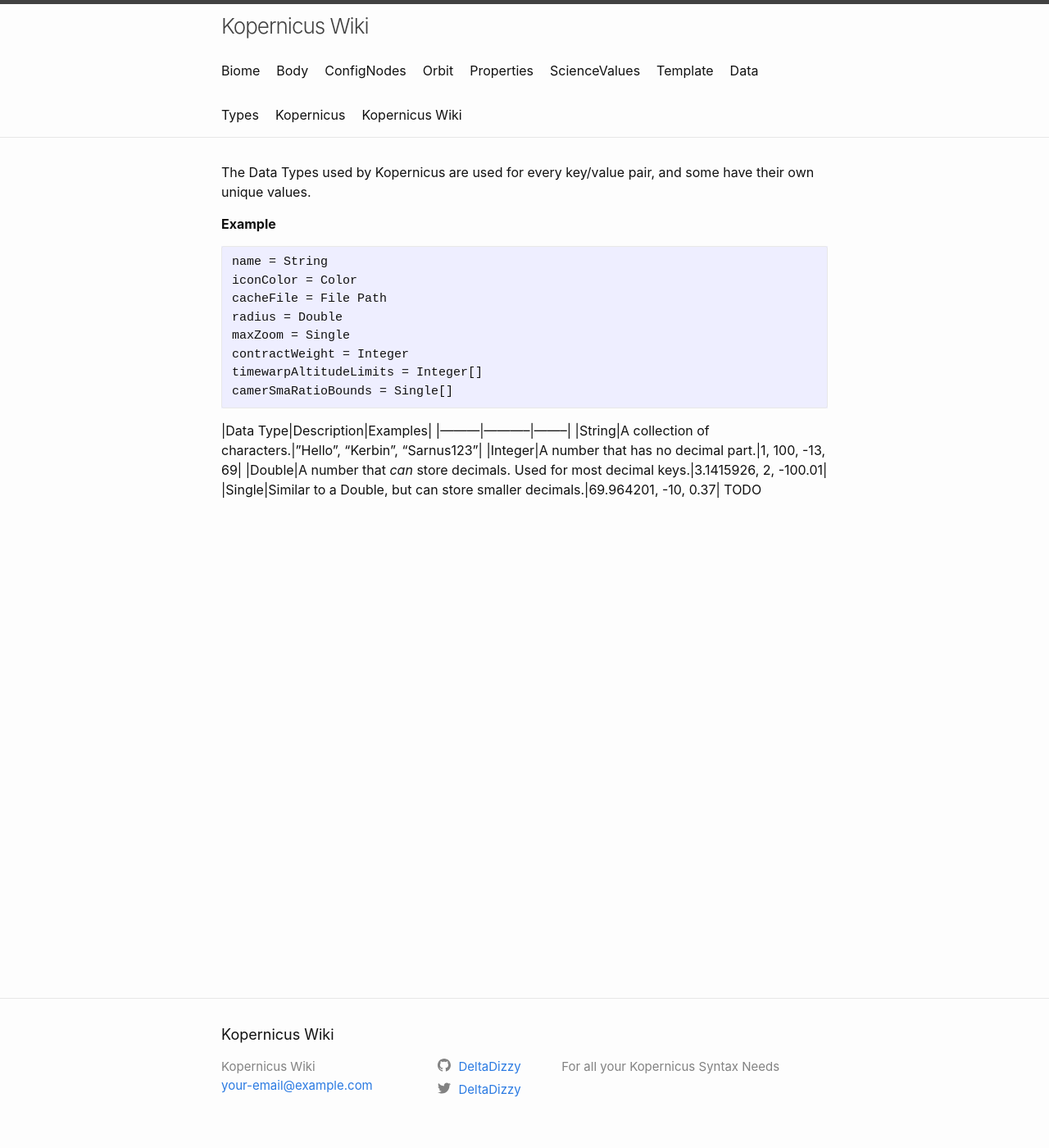
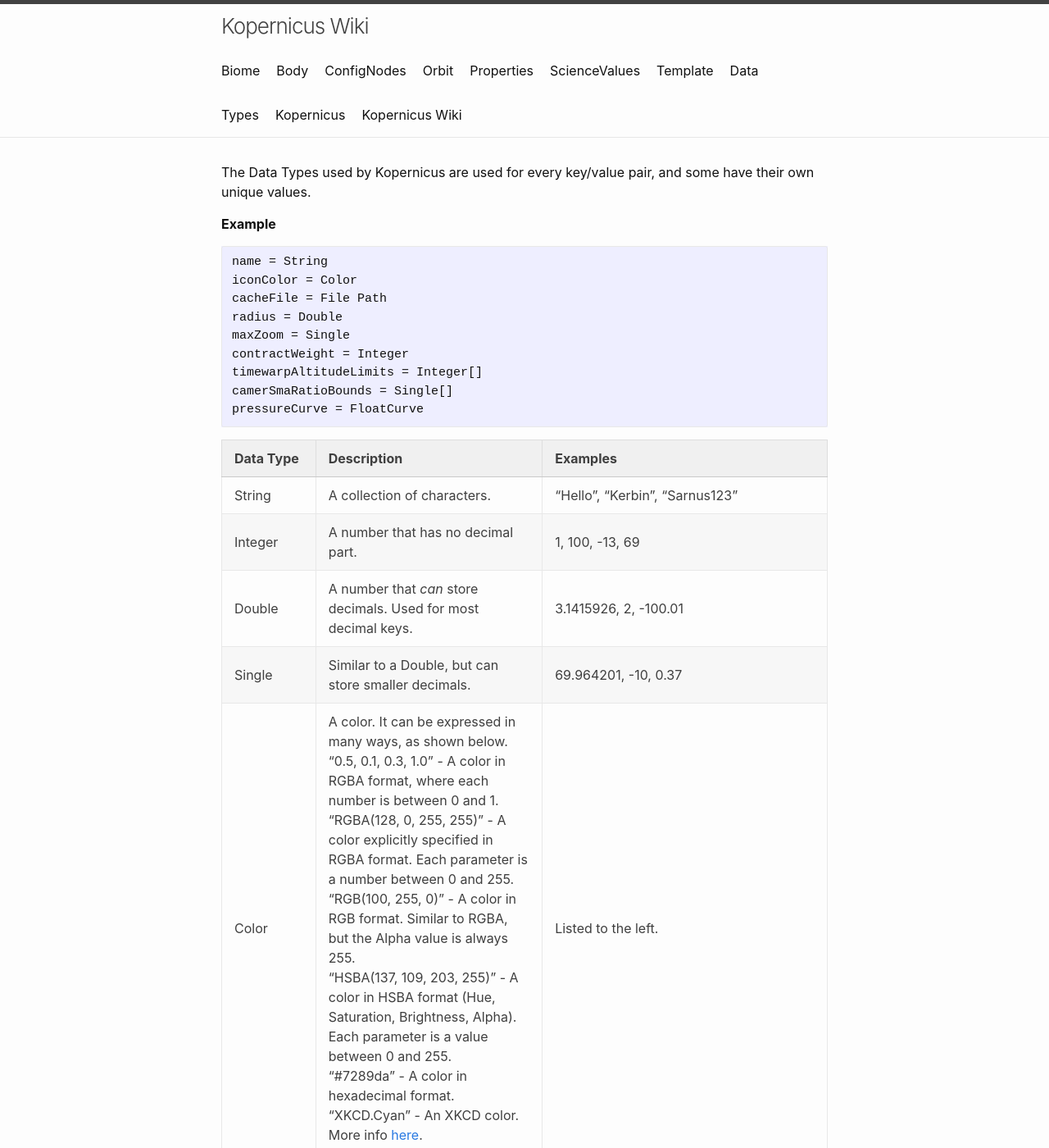
Before and after one commit to Kopernicus/wiki, a Jekyll site: the page built from main/datatypes.md, in a window 1280 px wide and 1400 px high. Shown: the whole window at 82% size. Built offline with Jekyll 4.4.1, drawn with Linux system fonts in a browser that asks for light colours; some of the changed text lies outside the part shown.

Commit message:
Update datatypes.md

````diff
--- a/main/datatypes.md
+++ b/main/datatypes.md
@@ -15,6 +15,7 @@ maxZoom = Single
 contractWeight = Integer
 timewarpAltitudeLimits = Integer[]
 camerSmaRatioBounds = Single[]
+pressureCurve = FloatCurve
 ```
 
 |Data Type|Description|Examples|
@@ -23,4 +24,9 @@ camerSmaRatioBounds = Single[]
 |Integer|A number that has no decimal part.|1, 100, -13, 69|
 |Double|A number that *can* store decimals. Used for most decimal keys.|3.1415926, 2, -100.01|
 |Single|Similar to a Double, but can store smaller decimals.|69.964201, -10, 0.37|
-TODO
+|Color|A color. It can be expressed in many ways, as shown below.<br>"0.5, 0.1, 0.3, 1.0" - A color in RGBA format, where each number is between 0 and 1.<br>"RGBA(128, 0, 255, 255)" - A color explicitly specified in RGBA format. Each parameter is a number between 0 and 255.<br>"RGB(100, 255, 0)" - A color in RGB format. Similar to RGBA, but the Alpha value is always 255.<br>"HSBA(137, 109, 203, 255)" - A color in HSBA format (Hue, Saturation, Brightness, Alpha). Each parameter is a value between 0 and 255.<br>"#7289da" - A color in hexadecimal format.<br>"XKCD.Cyan" - An XKCD color. More info [here](https://xkcd.com/color/rgb/).|Listed to the left.|
+|File Path|A String containing a file path to a file. The path is relative to GameData, meaning the path starts after GameData.|"Fruit/Configs/Apple.cfg", "Mod/PluginData/SampleTex.png", "Fruit/Cache/Grapefruit.bin"|
+|x[]|A comma-separated list with values of type x.|"Integer[] = 1, 2, -10, 24", "String[] = Hi, Bye, IOParser, Excel"|
+|FloatCurve|A list of keys, each with 2 or 4 values. The first two values are the "time" and "value" values, and the next two are the derivatives of the curve (optional).|Error: Exceeds size limit.|
+|Vector2/3|TODO|TODO|
+|Quaternion|TODO|TODO|
````
